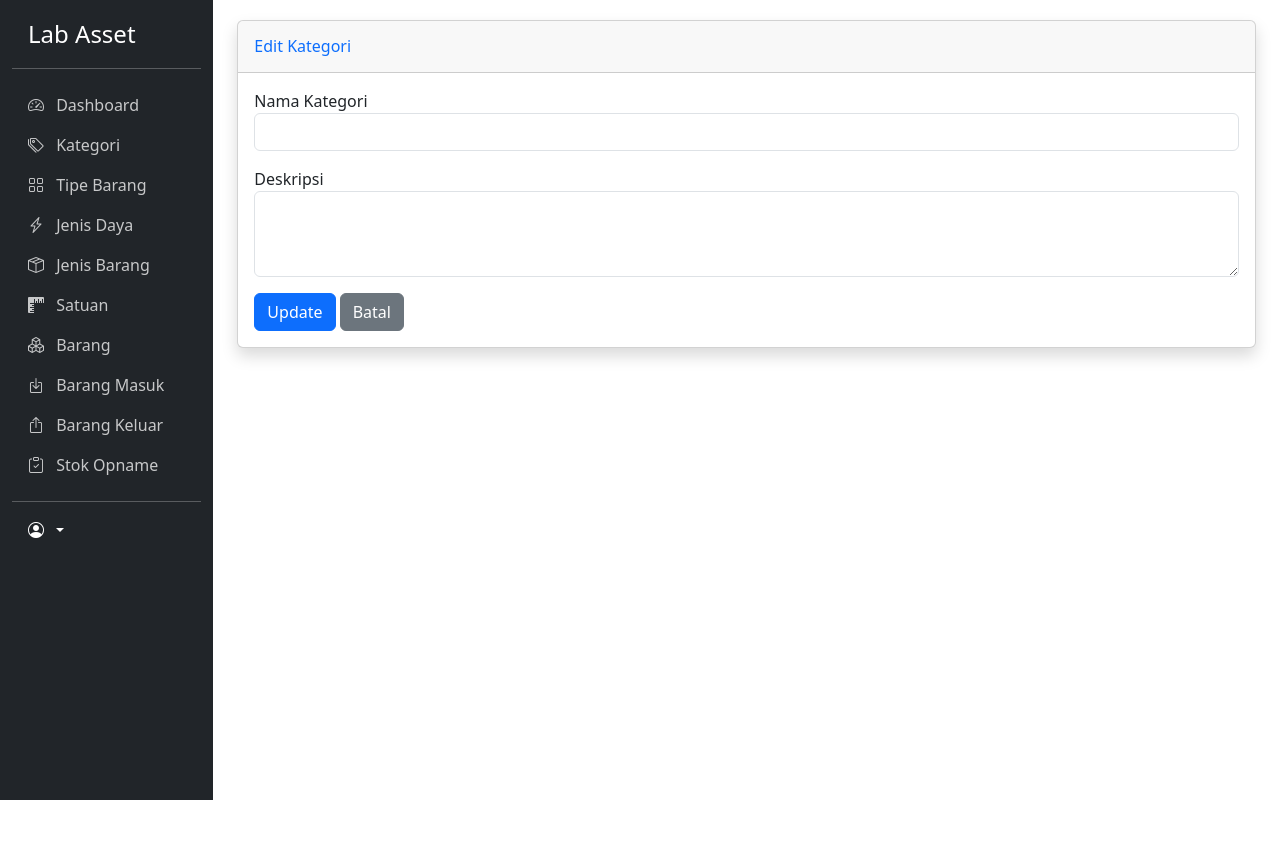
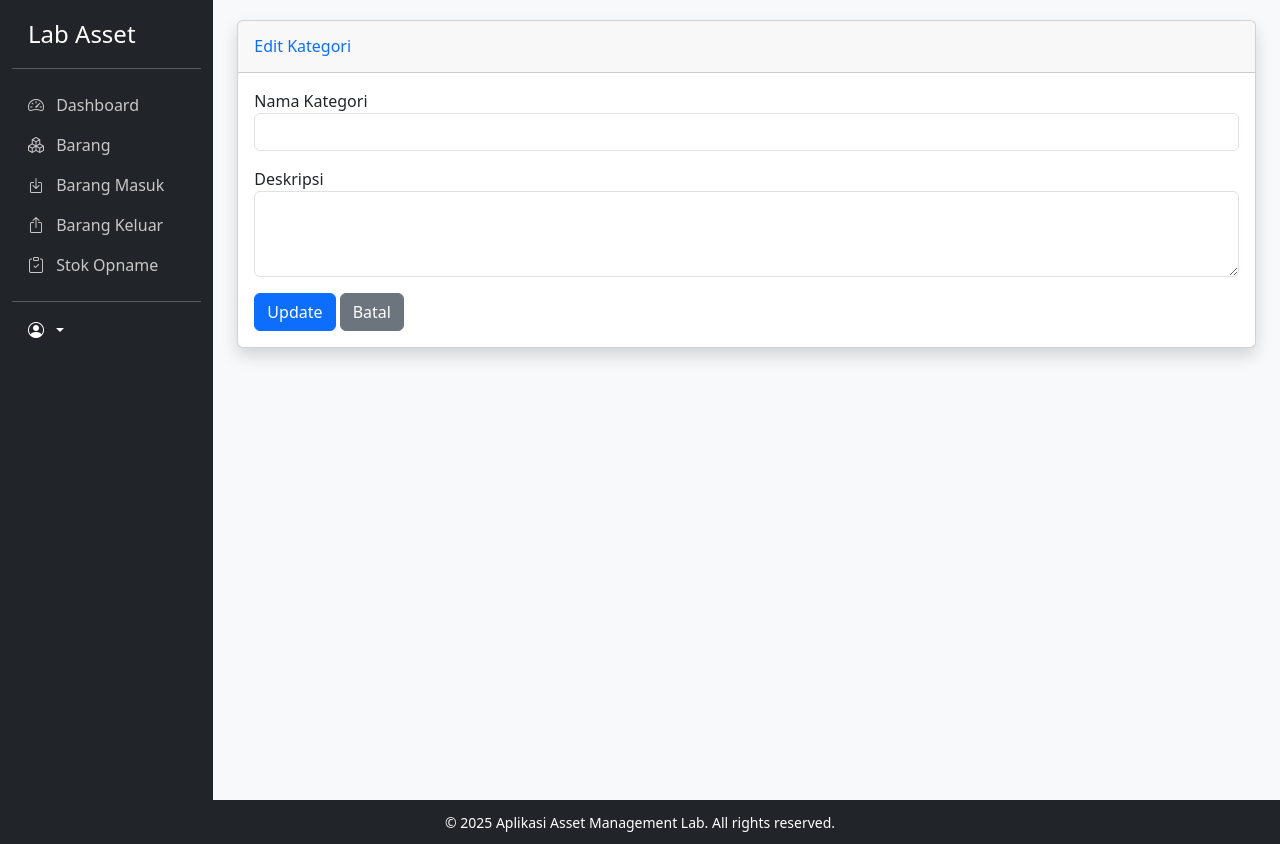
Before and after one commit to ngajarindotcom/lab_inventory, a CodeIgniter 4 app: the page made by app/Views/category/edit.php in a window 1280 px wide. Before the commit the page ends 800 px from the top, so only its background shows below. Run offline with PHP 8.4 and a stand-in for CodeIgniter, Linux system fonts and the light colour scheme; the template is opened without the code that fills it, so the values that code supplies are empty; some libraries are stand-ins or nearby versions.

Commit message:
Update logo login dan footer

```diff
--- a/app/Views/layouts/main.php
+++ b/app/Views/layouts/main.php
@@ -7,31 +7,59 @@
     <link href="https://cdn.jsdelivr.net/npm/bootstrap@5.3.0/dist/css/bootstrap.min.css" rel="stylesheet">
     <link rel="stylesheet" href="https://cdn.jsdelivr.net/npm/bootstrap-icons@1.10.0/font/bootstrap-icons.css">
     <style>
+    html, body {
+        height: 100%;
+        margin: 0;
+        display: flex;
+        flex-direction: column;
+    }
+
+    body {
+        background-color: #f8f9fa;
+    }
+
     .sidebar {
         min-height: 100vh;
         background-color: #212529;
         color: white;
     }
+
     .sidebar .nav-link {
         color: rgba(255, 255, 255, 0.75);
     }
+
     .sidebar .nav-link:hover {
         color: rgba(255, 255, 255, 1);
     }
+
     .sidebar .nav-link.active {
         color: white;
         background-color: rgba(255, 255, 255, 0.1);
     }
+
     .main-content {
         padding: 20px;
     }
+
+    .content-wrapper {
+        flex: 1;
+    }
+
+    footer {
+        background-color: #212529;
+        color: white;
+        padding: 10px 0;
+    }
+
     .table-responsive {
         overflow-x: auto;
     }
+
     .form-group {
         margin-bottom: 1rem;
     }
     </style>
+
 </head>
 
             <!-- Navbar untuk mobile (hamburger menu) -->
@@ -67,11 +95,21 @@
                     </a>
                 </li>
                 <?php endif; ?>
+                <?php if (session()->get('role') == 'admin'): ?>
                 <li><a href="<?= base_url('/categories') ?>" class="nav-link <?= strpos(uri_string(), 'categories') !== false ? 'active' : '' ?>"><i class="bi bi-tags me-2"></i>Kategori</a></li>
+                <?php endif; ?>
+                <?php if (session()->get('role') == 'admin'): ?>
                 <li><a href="<?= base_url('/item-types') ?>" class="nav-link <?= strpos(uri_string(), 'item-types') !== false ? 'active' : '' ?>"><i class="bi bi-grid me-2"></i>Tipe Barang</a></li>
+                <?php endif; ?>
+                <?php if (session()->get('role') == 'admin'): ?>
                 <li><a href="<?= base_url('/power-types') ?>" class="nav-link <?= strpos(uri_string(), 'power-types') !== false ? 'active' : '' ?>"><i class="bi bi-lightning-charge me-2"></i>Jenis Daya</a></li>
+                <?php endif; ?>
+                <?php if (session()->get('role') == 'admin'): ?>
                 <li><a href="<?= base_url('/item-kinds') ?>" class="nav-link <?= strpos(uri_string(), 'item-kinds') !== false ? 'active' : '' ?>"><i class="bi bi-box-seam me-2"></i>Jenis Barang</a></li>
+                <?php endif; ?>
+                <?php if (session()->get('role') == 'admin'): ?>
                 <li><a href="<?= base_url('/units') ?>" class="nav-link <?= strpos(uri_string(), 'units') !== false ? 'active' : '' ?>"><i class="bi bi-rulers me-2"></i>Satuan</a></li>
+                <?php endif; ?>
                 <li><a href="<?= base_url('/items') ?>" class="nav-link <?= strpos(uri_string(), 'items') !== false ? 'active' : '' ?>"><i class="bi bi-boxes me-2"></i>Barang</a></li>
                 <li><a href="<?= base_url('/item-in') ?>" class="nav-link <?= strpos(uri_string(), 'item-in') !== false ? 'active' : '' ?>"><i class="bi bi-box-arrow-in-down me-2"></i>Barang Masuk</a></li>
                 <li><a href="<?= base_url('/item-out') ?>" class="nav-link <?= strpos(uri_string(), 'item-out') !== false ? 'active' : '' ?>"><i class="bi bi-box-arrow-up me-2"></i>Barang Keluar</a></li>
@@ -92,10 +130,8 @@
         </div>
     </div>
 
-
-
-
-    <div class="container-fluid">
+    <!-- Wrapper utama untuk konten dan sidebar -->
+    <div class="content-wrapper container-fluid">
         <div class="row">
             <!-- Sidebar -->
             <div class="col-md-3 col-lg-2 d-md-block sidebar collapse">
@@ -107,72 +143,21 @@
                     <ul class="nav nav-pills flex-column mb-auto">
                         <li class="nav-item">
                             <a href="<?= base_url('/dashboard') ?>" class="nav-link <?= uri_string() == 'dashboard' ? 'active' : '' ?>">
-                                <i class="bi bi-speedometer2 me-2"></i>
-                                Dashboard
+                                <i class="bi bi-speedometer2 me-2"></i> Dashboard
                             </a>
                         </li>
                         <?php if (session()->get('role') == 'admin'): ?>
-                        <li>
-                            <a href="<?= base_url('/users') ?>" class="nav-link <?= strpos(uri_string(), 'users') !== false ? 'active' : '' ?>">
-                                <i class="bi bi-people me-2"></i>
-                                Users
-                            </a>
-                        </li>
+                        <li><a href="<?= base_url('/users') ?>" class="nav-link <?= strpos(uri_string(), 'users') !== false ? 'active' : '' ?>"><i class="bi bi-people me-2"></i> Users</a></li>
+                        <li><a href="<?= base_url('/categories') ?>" class="nav-link <?= strpos(uri_string(), 'categories') !== false ? 'active' : '' ?>"><i class="bi bi-tags me-2"></i> Kategori</a></li>
+                        <li><a href="<?= base_url('/item-types') ?>" class="nav-link <?= strpos(uri_string(), 'item-types') !== false ? 'active' : '' ?>"><i class="bi bi-grid me-2"></i> Tipe Barang</a></li>
+                        <li><a href="<?= base_url('/power-types') ?>" class="nav-link <?= strpos(uri_string(), 'power-types') !== false ? 'active' : '' ?>"><i class="bi bi-lightning-charge me-2"></i> Jenis Daya</a></li>
+                        <li><a href="<?= base_url('/item-kinds') ?>" class="nav-link <?= strpos(uri_string(), 'item-kinds') !== false ? 'active' : '' ?>"><i class="bi bi-box-seam me-2"></i> Jenis Barang</a></li>
+                        <li><a href="<?= base_url('/units') ?>" class="nav-link <?= strpos(uri_string(), 'units') !== false ? 'active' : '' ?>"><i class="bi bi-rulers me-2"></i> Satuan</a></li>
                         <?php endif; ?>
-                        <li>
-                            <a href="<?= base_url('/categories') ?>" class="nav-link <?= strpos(uri_string(), 'categories') !== false ? 'active' : '' ?>">
-                                <i class="bi bi-tags me-2"></i>
-                                Kategori
-                            </a>
-                        </li>
-                        <li>
-                            <a href="<?= base_url('/item-types') ?>" class="nav-link <?= strpos(uri_string(), 'item-types') !== false ? 'active' : '' ?>">
-                                <i class="bi bi-grid me-2"></i>
-                                Tipe Barang
-                            </a>
-                        </li>
-                        <li>
-                            <a href="<?= base_url('/power-types') ?>" class="nav-link <?= strpos(uri_string(), 'power-types') !== false ? 'active' : '' ?>">
-                                <i class="bi bi-lightning-charge me-2"></i>
-                                Jenis Daya
-                            </a>
-                        </li>
-                        <li>
-                            <a href="<?= base_url('/item-kinds') ?>" class="nav-link <?= strpos(uri_string(), 'item-kinds') !== false ? 'active' : '' ?>">
-                                <i class="bi bi-box-seam me-2"></i>
-                                Jenis Barang
-                            </a>
-                        </li>
-                        <li>
-                            <a href="<?= base_url('/units') ?>" class="nav-link <?= strpos(uri_string(), 'units') !== false ? 'active' : '' ?>">
-                                <i class="bi bi-rulers me-2"></i>
-                                Satuan
-                            </a>
-                        </li>
-                        <li>
-                            <a href="<?= base_url('/items') ?>" class="nav-link <?= strpos(uri_string(), 'items') !== false ? 'active' : '' ?>">
-                                <i class="bi bi-boxes me-2"></i>
-                                Barang
-                            </a>
-                        </li>
-                        <li>
-                            <a href="<?= base_url('/item-in') ?>" class="nav-link <?= strpos(uri_string(), 'item-in') !== false ? 'active' : '' ?>">
-                                <i class="bi bi-box-arrow-in-down me-2"></i>
-                                Barang Masuk
-                            </a>
-                        </li>
-                        <li>
-                            <a href="<?= base_url('/item-out') ?>" class="nav-link <?= strpos(uri_string(), 'item-out') !== false ? 'active' : '' ?>">
-                                <i class="bi bi-box-arrow-up me-2"></i>
-                                Barang Keluar
-                            </a>
-                        </li>
-                        <li>
-                            <a href="<?= base_url('/stock-opname') ?>" class="nav-link <?= strpos(uri_string(), 'stock-opname') !== false ? 'active' : '' ?>">
-                                <i class="bi bi-clipboard-check me-2"></i>
-                                Stok Opname
-                            </a>
-                        </li>
+                        <li><a href="<?= base_url('/items') ?>" class="nav-link <?= strpos(uri_string(), 'items') !== false ? 'active' : '' ?>"><i class="bi bi-boxes me-2"></i> Barang</a></li>
+                        <li><a href="<?= base_url('/item-in') ?>" class="nav-link <?= strpos(uri_string(), 'item-in') !== false ? 'active' : '' ?>"><i class="bi bi-box-arrow-in-down me-2"></i> Barang Masuk</a></li>
+                        <li><a href="<?= base_url('/item-out') ?>" class="nav-link <?= strpos(uri_string(), 'item-out') !== false ? 'active' : '' ?>"><i class="bi bi-box-arrow-up me-2"></i> Barang Keluar</a></li>
+                        <li><a href="<?= base_url('/stock-opname') ?>" class="nav-link <?= strpos(uri_string(), 'stock-opname') !== false ? 'active' : '' ?>"><i class="bi bi-clipboard-check me-2"></i> Stok Opname</a></li>
                     </ul>
                     <hr>
                     <div class="dropdown px-3">
@@ -189,13 +174,18 @@
                 </div>
             </div>
 
-            <!-- Main content -->
+            <!-- Konten Utama -->
             <main class="col-md-9 ms-sm-auto col-lg-10 px-md-4 main-content">
                 <?= $this->renderSection('content') ?>
             </main>
         </div>
     </div>
 
+    <!-- Sticky Footer -->
+    <footer class="text-center">
+        <small>&copy; <?= date('Y') ?> Aplikasi Asset Management Lab. All rights reserved.</small>
+    </footer>
+
     <script src="https://cdn.jsdelivr.net/npm/bootstrap@5.3.0/dist/js/bootstrap.bundle.min.js"></script>
     <script src="https://code.jquery.com/jquery-3.6.0.min.js"></script>
     <?= $this->renderSection('scripts') ?>
```
Also changed, not shown: app/Views/auth/login.php (+13 -4 lines), app/Views/layouts/blank.php (added, +32 -0 lines), assets/images/pkcblogo.png (added). Lines whose indentation alone changed are shown as unchanged.
